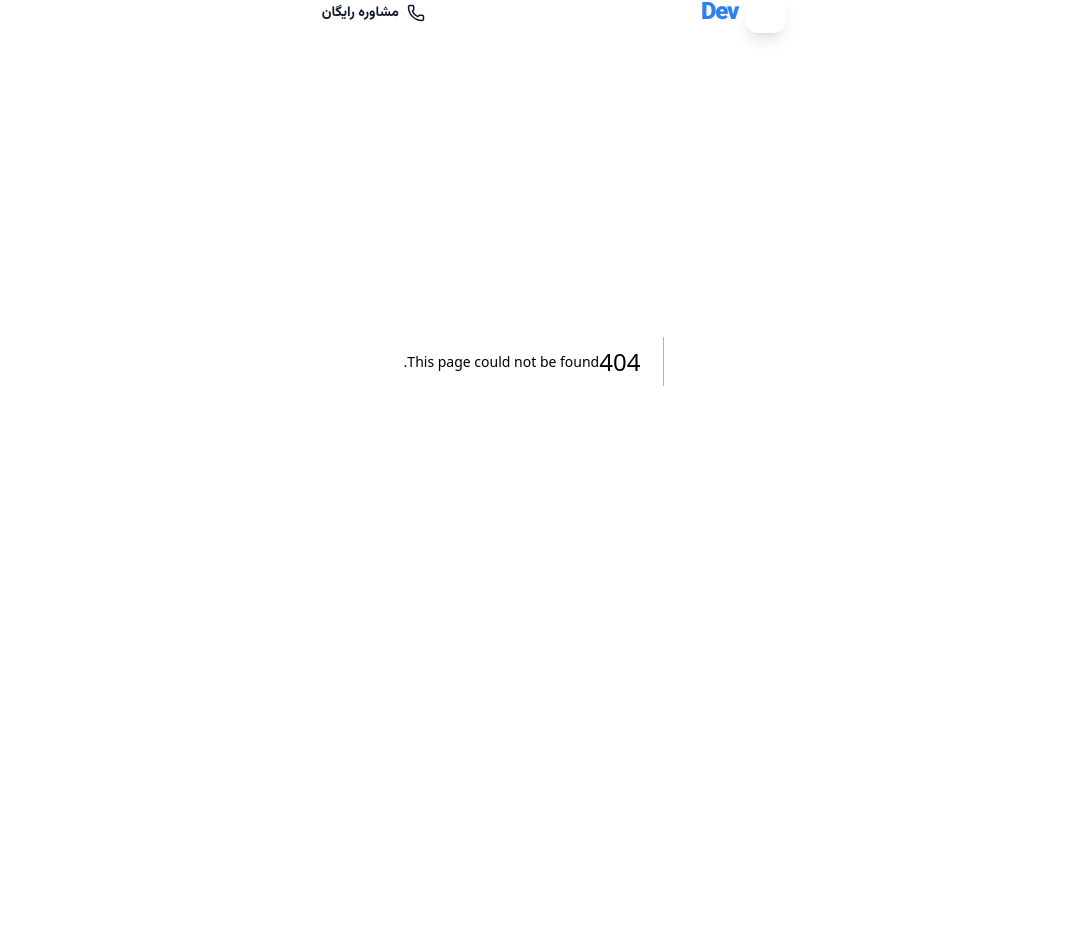
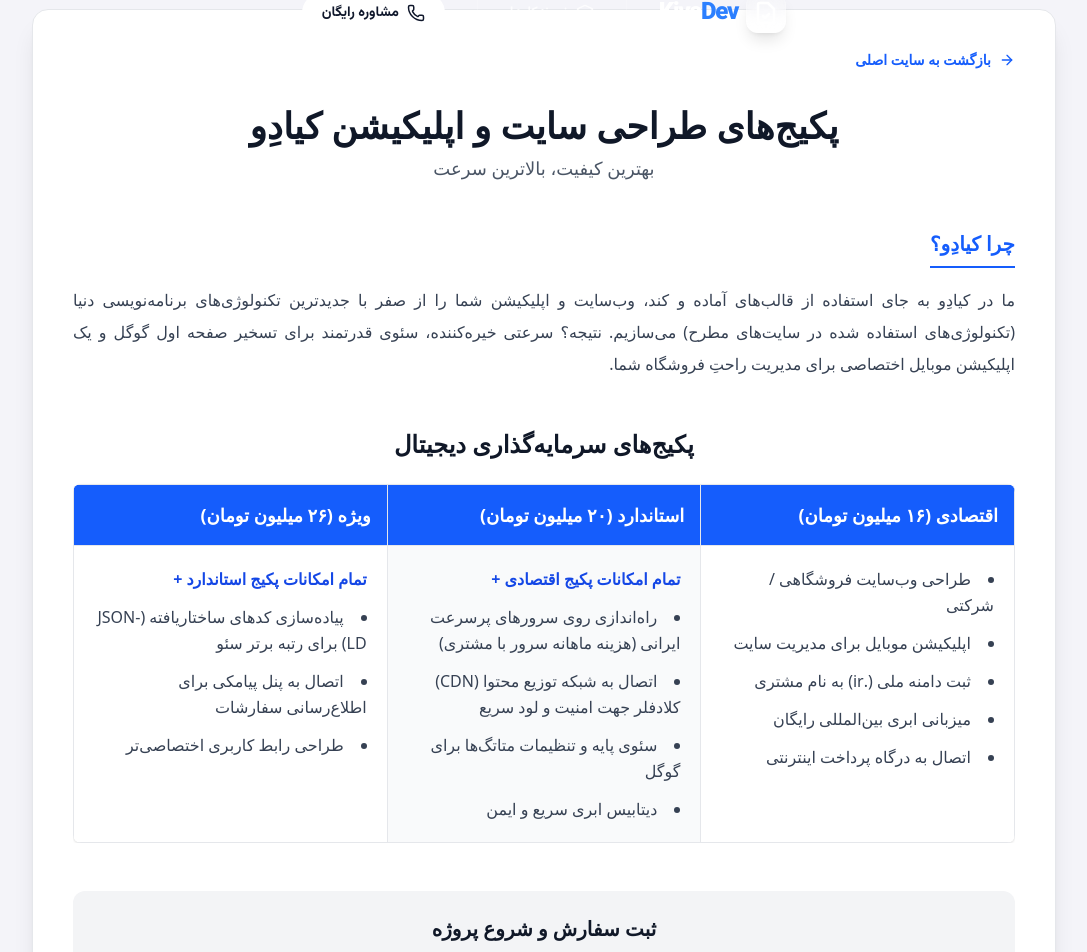
Before and after one commit to bahador-worldofcode/kiyadev-platform, a Next.js app: page /catalog in a window 1280 px wide. Before the commit this address had no page. Shown: the part 39-991 px from the top of the page, without its empty margins (96-1183 px from the left). Before the commit the page ends 800 px from the top, so only its background shows below. Built offline with nearby package versions, Linux system fonts and the light colour scheme.

Commit message:
feat: add catalog page with qr codes

```diff
--- /dev/null
+++ b/app/catalog/page.tsx
@@ -0,0 +1,137 @@
+// app/catalog/page.tsx
+import React from "react";
+import QRCode from "react-qr-code";
+import Link from "next/link";
+import { ArrowRight } from "lucide-react";
+
+export const metadata = {
+  title: "کاتالوگ خدمات و پکیج‌ها | KiyaDev",
+  description: "پکیج‌های طراحی سایت و اپلیکیشن کیادِو - بهترین کیفیت، بالاترین سرعت",
+};
+
+export default function CatalogPage() {
+  return (
+    // لایه اصلی با رنگ‌بندی روشن (محافظت در برابر تم تاریک سایت)
+    <div className="min-h-screen bg-[#f4f4f9] text-[#333] py-12 px-4 sm:px-8 font-sans" dir="rtl">
+
+      <div className="max-w-5xl mx-auto bg-white shadow-xl rounded-2xl p-6 sm:p-10 border border-gray-200">
+
+        {/* دکمه بازگشت به سایت */}
+        <div className="mb-8">
+          <Link href="/" className="inline-flex items-center gap-2 text-blue-600 hover:text-blue-800 transition-colors text-sm font-bold">
+            <ArrowRight className="w-4 h-4" />
+            بازگشت به سایت اصلی
+          </Link>
+        </div>
+
+        {/* هدر کاتالوگ */}
+        <div className="text-center mb-12">
+          <h1 className="text-3xl sm:text-4xl font-black text-gray-900 mb-2">پکیج‌های طراحی سایت و اپلیکیشن کیادِو</h1>
+          <p className="text-lg font-medium text-gray-600">بهترین کیفیت، بالاترین سرعت</p>
+        </div>
+
+        {/* بخش چرا کیادو */}
+        <div className="mb-12">
+          <h2 className="text-xl font-bold text-blue-600 border-b-2 border-blue-600 pb-2 inline-block mb-4">چرا کیادِو؟</h2>
+          <p className="text-gray-700 leading-loose text-justify">
+            ما در کیادِو به جای استفاده از قالب‌های آماده و کند، وب‌سایت و اپلیکیشن شما را از صفر با جدیدترین تکنولوژی‌های برنامه‌نویسی دنیا (تکنولوژی‌های استفاده شده در سایت‌های مطرح) می‌سازیم. نتیجه؟ سرعتی خیره‌کننده، سئوی قدرتمند برای تسخیر صفحه اول گوگل و یک اپلیکیشن موبایل اختصاصی برای مدیریت راحتِ فروشگاه شما.
+          </p>
+        </div>
+
+        {/* جدول قیمت‌ها */}
+        <div className="mb-12 overflow-x-auto">
+          <h2 className="text-2xl font-bold text-center text-gray-900 mb-6">پکیج‌های سرمایه‌گذاری دیجیتال</h2>
+          <table className="w-full border-collapse bg-white shadow-sm rounded-lg overflow-hidden min-w-[800px]">
+            <thead>
+              <tr className="bg-blue-600 text-white text-right">
+                <th className="p-4 border border-gray-200 w-1/3 font-bold text-lg">اقتصادی (۱۶ میلیون تومان)</th>
+                <th className="p-4 border border-gray-200 w-1/3 font-bold text-lg">استاندارد (۲۰ میلیون تومان)</th>
+                <th className="p-4 border border-gray-200 w-1/3 font-bold text-lg">ویژه (۲۶ میلیون تومان)</th>
+              </tr>
+            </thead>
+            <tbody>
+              <tr>
+                <td className="p-5 border border-gray-200 align-top">
+                  <ul className="list-disc list-inside space-y-3 text-gray-700 leading-relaxed">
+                    <li>طراحی وب‌سایت فروشگاهی / شرکتی</li>
+                    <li>اپلیکیشن موبایل برای مدیریت سایت</li>
+                    <li>ثبت دامنه ملی (.ir) به نام مشتری</li>
+                    <li>میزبانی ابری بین‌المللی رایگان</li>
+                    <li>اتصال به درگاه پرداخت اینترنتی</li>
+                  </ul>
+                </td>
+                <td className="p-5 border border-gray-200 align-top bg-gray-50">
+                  <ul className="list-disc list-inside space-y-3 text-gray-700 leading-relaxed">
+                    <li className="font-bold text-blue-700 list-none">تمام امکانات پکیج اقتصادی +</li>
+                    <li>راه‌اندازی روی سرورهای پرسرعت ایرانی (هزینه ماهانه سرور با مشتری)</li>
+                    <li>اتصال به شبکه توزیع محتوا (CDN) کلادفلر جهت امنیت و لود سریع</li>
+                    <li>سئوی پایه و تنظیمات متاتگ‌ها برای گوگل</li>
+                    <li>دیتابیس ابری سریع و ایمن</li>
+                  </ul>
+                </td>
+                <td className="p-5 border border-gray-200 align-top">
+                  <ul className="list-disc list-inside space-y-3 text-gray-700 leading-relaxed">
+                    <li className="font-bold text-blue-700 list-none">تمام امکانات پکیج استاندارد +</li>
+                    <li>پیاده‌سازی کدهای ساختاریافته (JSON-LD) برای رتبه برتر سئو</li>
+                    <li>اتصال به پنل پیامکی برای اطلاع‌رسانی سفارشات</li>
+                    <li>طراحی رابط کاربری اختصاصی‌تر</li>
+                  </ul>
+                </td>
+              </tr>
+            </tbody>
+          </table>
+        </div>
+
+        {/* تماس با ما */}
+        <div className="text-center bg-gray-100 p-6 rounded-xl mb-12">
+          <h3 className="text-xl font-bold text-gray-900 mb-3">ثبت سفارش و شروع پروژه</h3>
+          <p className="text-gray-700">
+            برای دریافت مشاوره تکمیلی و عقد قرارداد، لطفاً با <strong className="text-blue-600">نماینده رسمی کیادِو</strong> که این کاتالوگ را به شما ارائه داده است، در ارتباط باشید.
+          </p>
+        </div>
+
+        {/* بخش کیوآر کدها */}
+        <div className="flex flex-col md:flex-row justify-center items-center gap-10 md:gap-20 pt-10 border-t-2 border-gray-200">
+
+          {/* کیوآر کد سایت */}
+          <div className="flex flex-col items-center bg-white border border-gray-200 p-6 rounded-xl shadow-sm w-64 text-center hover:shadow-md transition-shadow">
+            <h3 className="font-bold text-lg text-gray-900 mb-1">وب‌سایت نمونه کیادِو</h3>
+            <p className="text-sm text-gray-500 mb-6">اسکن برای مشاهده زنده وب‌سایت</p>
+            <div className="bg-white p-2 border rounded-lg">
+              <QRCode
+                value="https://www.kiyadev.ir/demo-app"
+                size={160}
+                level="M"
+              />
+            </div>
+          </div>
+
+          {/* کیوآر کد اپلیکیشن */}
+          <div className="flex flex-col items-center bg-white border border-gray-200 p-6 rounded-xl shadow-sm w-64 text-center hover:shadow-md transition-shadow">
+            <h3 className="font-bold text-lg text-gray-900 mb-1">اپلیکیشن مدیریت</h3>
+            <p className="text-sm text-gray-500 mb-6">اسکن برای دانلود و تست</p>
+            <div className="bg-white p-2 border rounded-lg">
+              <QRCode
+                value="https://github.com/bahadorbahador11111-cmd/Kiyadev-App/releases/download/v1.0.0/Kiyadev.App.v1.apk"
+                size={160}
+                level="M"
+              />
+            </div>
+          </div>
+
+        </div>
+
+        {/* بخش دموی زنده */}
+        <div className="mt-12 bg-blue-50 border-2 border-dashed border-blue-400 p-6 sm:p-8 rounded-xl text-center">
+          <p className="text-blue-900 leading-loose text-[15px]">
+            <strong className="text-blue-700 text-lg block mb-2">همین الان امتحان کنید!</strong>
+            با اسکن کیوآر کدِ اپلیکیشن و نصب آن، مدیریت وب‌سایت نمونه ما را به دست بگیرید.
+            قیمت‌ها را تغییر دهید، روی محصولات تخفیف بگذارید یا وضعیت فروشگاه را تغییر دهید و در همان لحظه نتایج را روی وب‌سایت مشاهده کنید.
+            <strong className="block mt-2">این دقیقاً همان سادگی و قدرتی است که برای مدیریت کسب‌وکار اختصاصی خود در دستانتان خواهید داشت!</strong>
+          </p>
+        </div>
+
+      </div>
+    </div>
+  );
+}
--- a/package.json
+++ b/package.json
@@ -19,6 +19,7 @@
     "react": "19.2.3",
     "react-dom": "19.2.3",
     "react-markdown": "^10.1.0",
+    "react-qr-code": "^2.0.21",
     "sharp": "^0.34.5",
     "tailwind-merge": "^3.4.0"
   },
```
Also changed, not shown: 1 other file (tests, documents, lock files or other folders).
